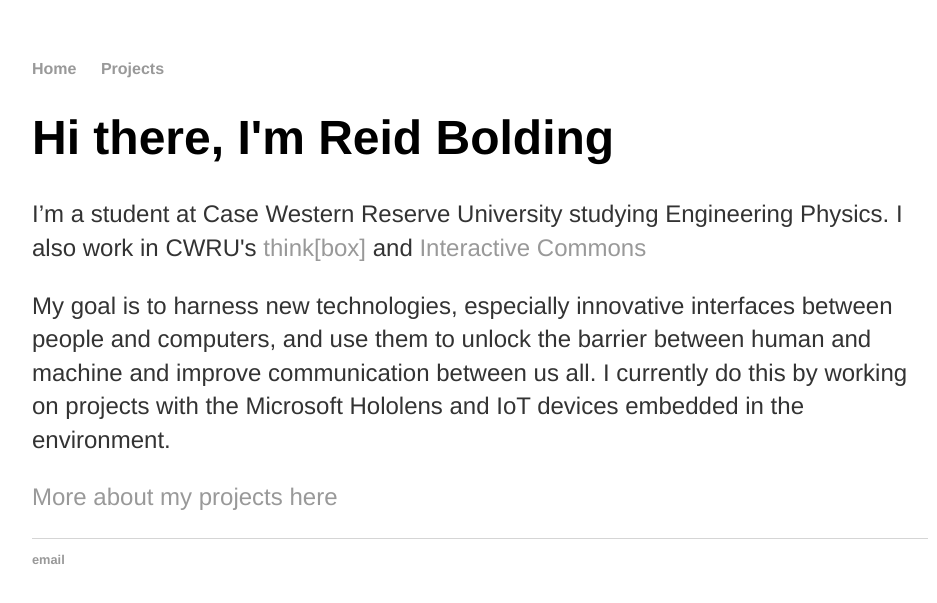
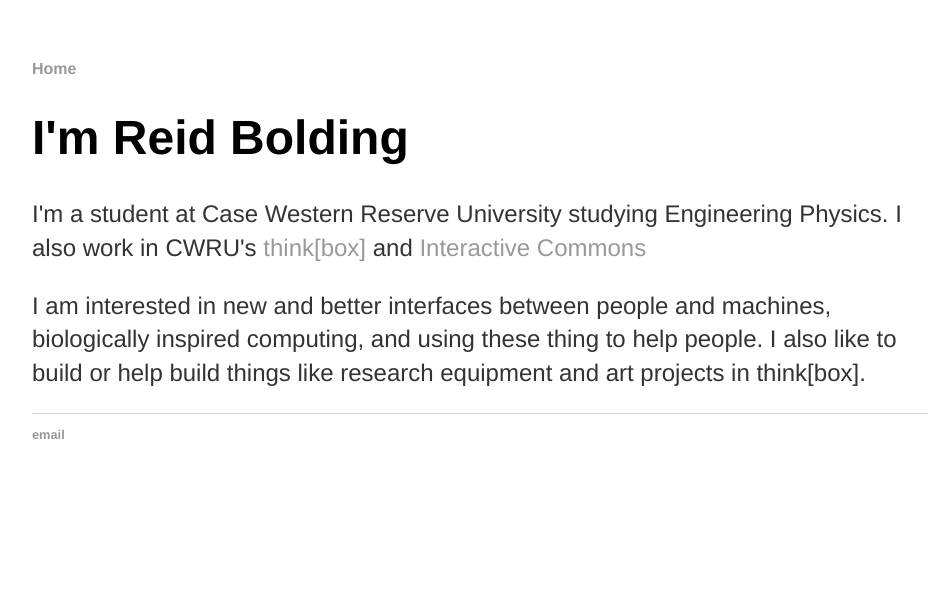
Before and after one commit to rbold/rbold.github.io, a Jekyll site: the page built from index.html, in a window 1280 px wide. Shown: the top 603 px of the page, without its empty margins (160-1097 px from the left). Built offline with Jekyll 4.4.1, drawn with Linux system fonts in a browser that asks for light colours.

Commit message:
change layout

```diff
--- a/_layouts/default.html
+++ b/_layouts/default.html
@@ -10,7 +10,6 @@
 			<nav>
 	    		<ul>
 	        		<li><a href="/">Home</a></li>
-		        	<li><a href="/projects">Projects</a></li>
 	    		</ul>
 			</nav>
 			<div class="container">
--- a/index.html
+++ b/index.html
@@ -4,16 +4,16 @@
 ---
 
 <div class="blurb">
-	<h1>Hi there, I'm Reid Bolding</h1>
-	<p>I’m a student at Case Western Reserve University studying Engineering Physics.
+	<h1>I'm Reid Bolding</h1>
+	<p>I'm a student at Case Western Reserve University studying Engineering Physics.
 		I also work in CWRU's <a href="http://thinkbox.case.edu/">think[box]</a>
 		and <a href="https://interactive-commons.webflow.io/">Interactive Commons</a>
 	</p>
 	<p>
-			My goal is to harness new technologies, especially innovative interfaces between people and computers, and use
-			them to unlock the barrier between human and machine and improve communication between us all.
+			I am interested in new and better interfaces between people and machines,
+			biologically inspired computing, and using these thing to help people.
 
-			I currently do this by working on projects with the Microsoft Hololens and IoT devices embedded in the environment.
+			I also like to build or help build things like research equipment and art
+			projects in think[box].
 	</p>
-	<p><a href="/projects">More about my projects here</a></p>
 </div><!-- /.blurb -->
```
Also changed, not shown: projects/index.html (+4 -4 lines).
